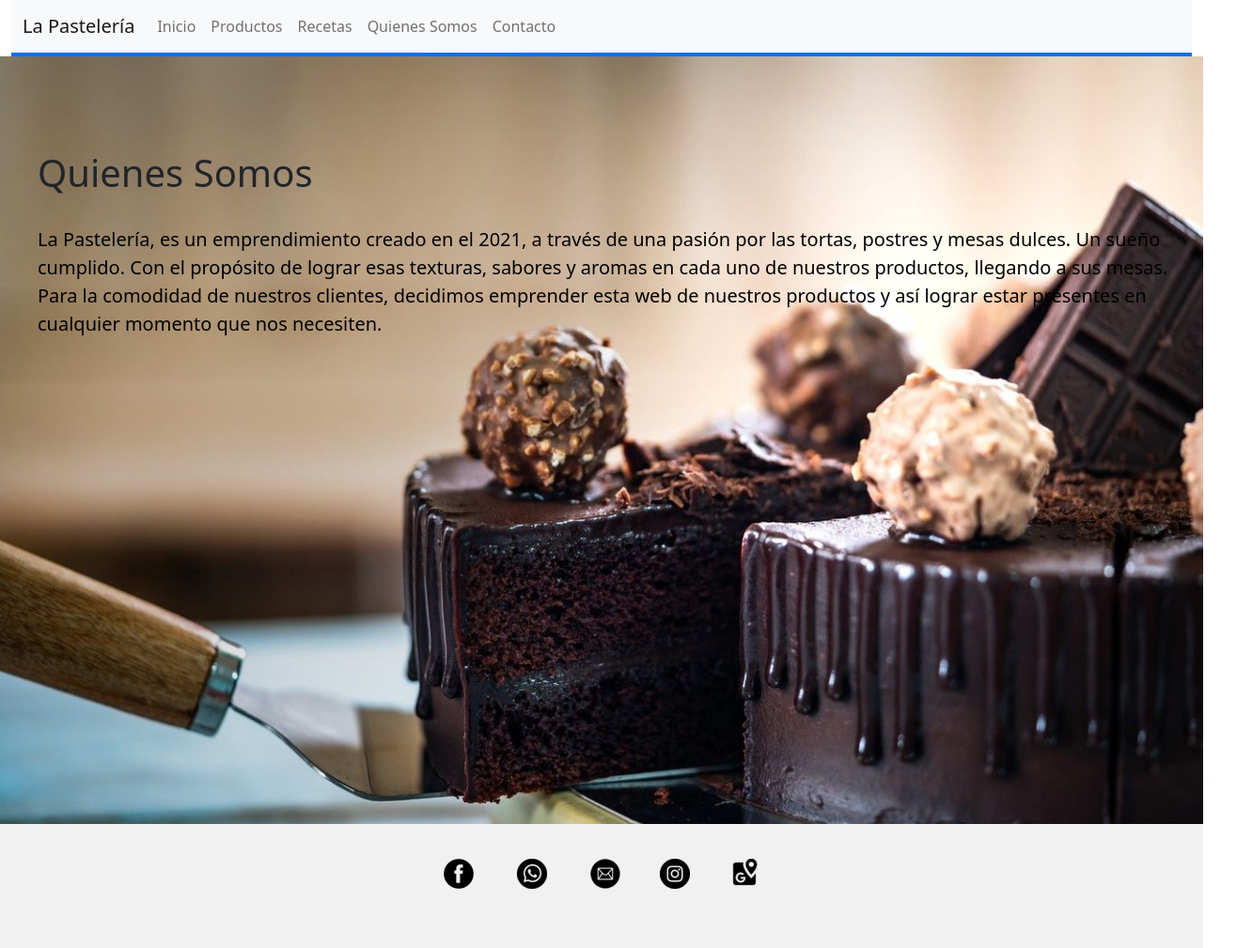
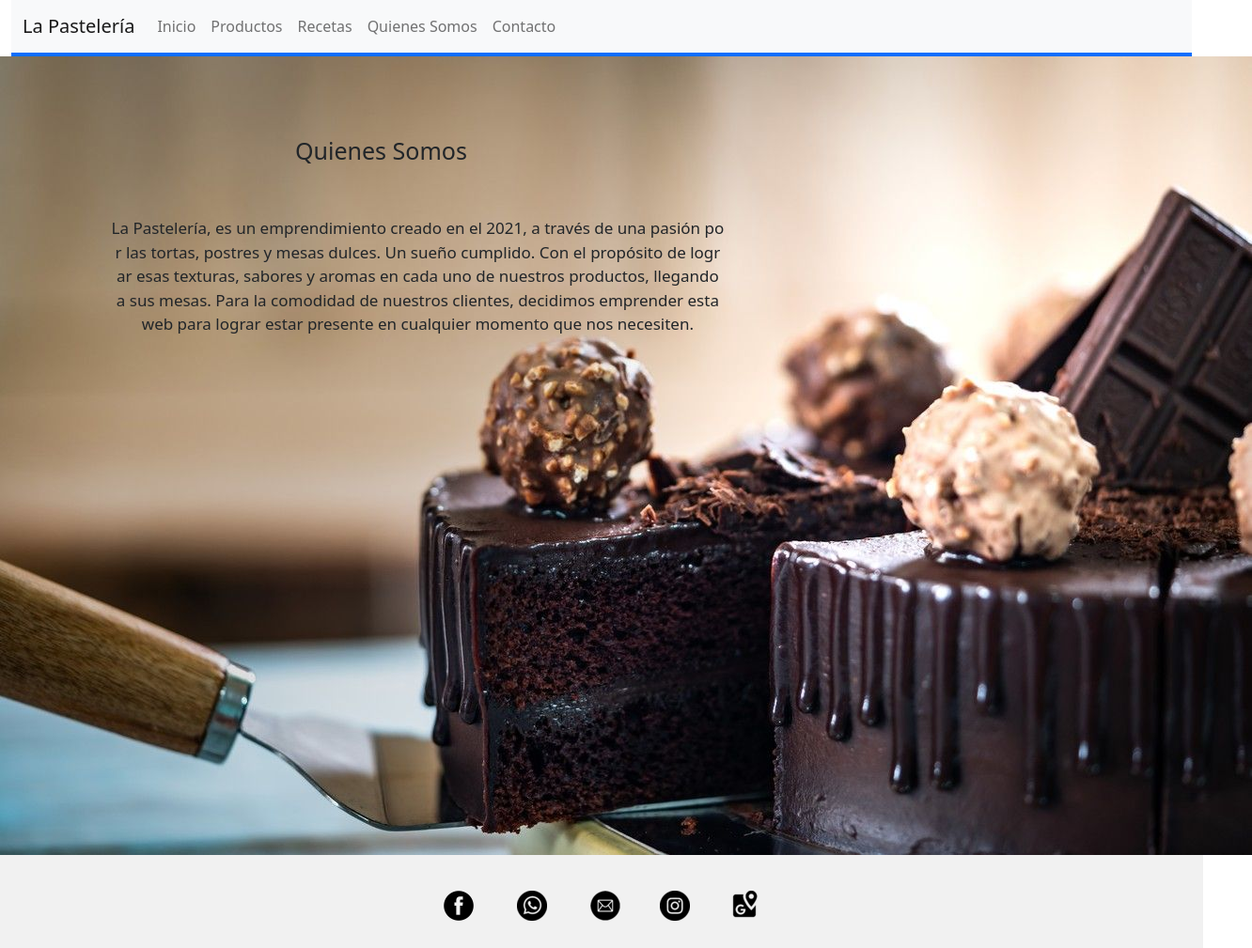
Before and after one commit to carlos29cfh/La-Pasteleria-Horack-Carlos, a plain HTML site: page Paginas/Quienes-somos.html in a window 1280 px wide. Shown: the top 1009 px of the page at 94% size, 1332 px wide, since content can reach past the window. Drawn offline with nearby package versions, Linux system fonts and the light colour scheme.

Commit message:
actualizado 16-12-21

```diff
--- a/Css/Estilos.css
+++ b/Css/Estilos.css
@@ -299,7 +299,34 @@ footer{
     position: relative;
     left: 20%;
 }
-/*Quienes Somos*/
+
+.thumbnail {
+    position: relative;
+   }
+   .caption h2{
+    position: absolute;
+    top: 10%;
+    left: 25%;
+    font-size: 25px;
+    overflow: hidden;
+    display: flex;
+    justify-content: center;
+    align-items: center;
+    word-break:break-all;
+   }
+.caption p{
+    width: 50%;
+    position: absolute;
+    top: 20%;
+    left: 10%;
+    font-size: 17px;
+    overflow: hidden;
+    display: flex;
+    justify-content: center;
+    align-items: center;
+    word-break:break-all;
+}
+/*Quienes Somos
 .container__quienessomos img{
     object-fit: cover;
     display: inline-block;
@@ -321,8 +348,14 @@ footer{
     color: black;
     overflow: hidden;
 }
-
-/*Contacto*/
+form{
+    margin: 100px;
+}
+.titulo__contacto{
+    text-align: center;
+}
+*/
+/*Contacto
 .div__fondo{
     background-image: url(../Imagenes/jessica-loaiza-DHYfjAe_eeo-unsplash.jpg);
     background-repeat: no-repeat;
@@ -381,6 +414,7 @@ textarea{
 #checkbox:hover{
     cursor: pointer;
 }
+*/
 /*Responsive desing-Adapatble a dispositivos mobiles*/
 @media screen and (max-width: 1397px){
     .header__content{
--- a/Css/conoceme.css
+++ b/Css/conoceme.css
@@ -5,17 +5,20 @@ body{
 .container-fluid h1, a{
     position: absolute;
     overflow: hidden;
+
 }
 .container-fluid h1{
     color: white;
     font-size: 60px;
     bottom: 55%;
     right: 32%;
+
 }
 .container-fluid a{
     font-size: 30px;
     bottom: 40%;
     right: 38%;
+
 }
 .div__img{
     width: 100%;
--- a/Paginas/Quienes-somos.html
+++ b/Paginas/Quienes-somos.html
@@ -42,15 +42,17 @@
         </nav>
       </div>
 </header>
-    <main>
-      <div class="container__quienessomos">
-        <img src="../Imagenes/1986093.jpg" alt="foto ilustrativa">
-        <h1>Quienes Somos</h1>
-        <figcaption>La Pastelería, es un emprendimiento creado en el 2021, a través de una pasión por las tortas, postres y mesas dulces. Un sueño cumplido.
-        Con el propósito de lograr esas texturas, sabores y aromas en cada uno de nuestros productos, llegando a sus mesas.
-      Para la comodidad de nuestros clientes, decidimos emprender esta web de nuestros productos y así lograr estar presentes en cualquier momento que nos necesiten.</figcaption>
-      </div>
-    </main>
+<main>
+  <div class="row">
+    <div class="thumbnail text-center">
+    <img src="../Imagenes/1986093.jpg" alt="" class="img-responsive">
+    <div class="caption">
+    <h2>Quienes Somos</h2>
+    <p>La Pastelería, es un emprendimiento creado en el 2021, a través de una pasión por las tortas, postres y mesas dulces. Un sueño cumplido. Con el propósito de lograr esas texturas, sabores y aromas en cada uno de nuestros productos, llegando a sus mesas. Para la comodidad de nuestros clientes, decidimos emprender esta web para lograr estar presente en cualquier momento que nos necesiten.</p>
+  </div>
+</div>
+</div>
+</main>
 <footer>
   <div class="text-center text-white" style="background-color: #f1f1f1;">
     <div class="container pt-4">
```
Also changed, not shown: Paginas/Contacto.html (+36 -32 lines).
